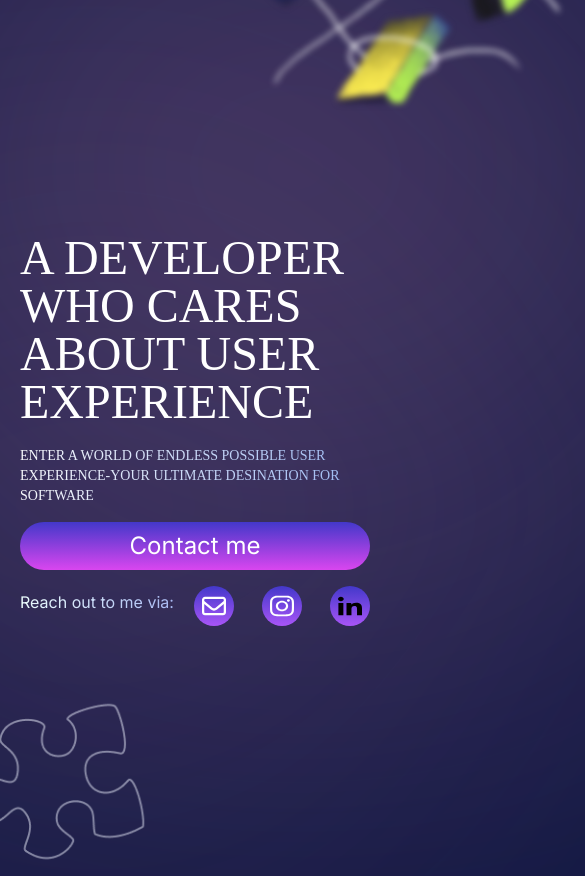
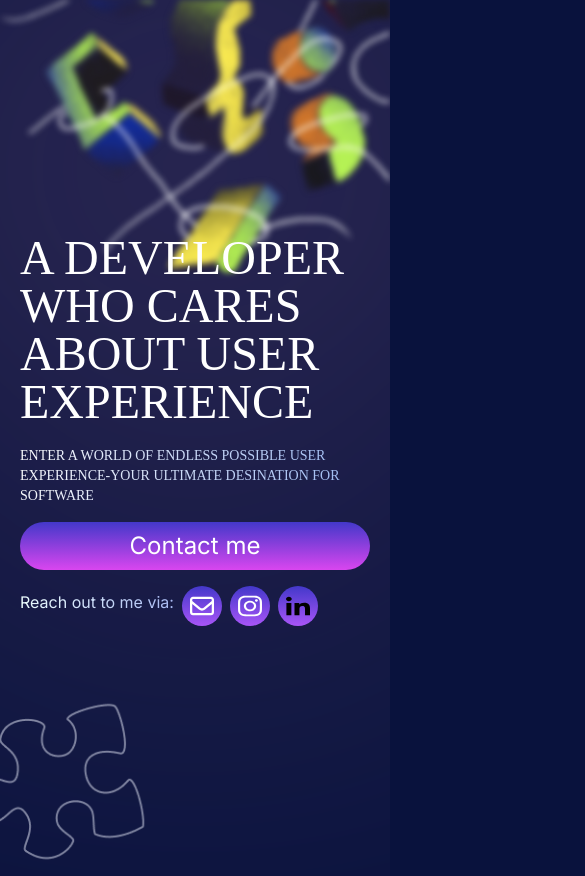
Before and after one commit to Ajitesh72/portfolio_v3, a Next.js app in the folder client/: page / in a window 390 px wide. Shown: the whole page, 585 px wide, since content can reach past the window. Built offline with nearby package versions, Linux system fonts and the light colour scheme.

Commit message:
home page done

```diff
--- a/client/src/app/landing.tsx
+++ b/client/src/app/landing.tsx
@@ -13,13 +13,13 @@ import Image from "next/image";
 const Landing = () => {
   return (
     <div className="bg-[#09123D] h-screen relative">
-      <div className="w-[70vh] h-[40vh] bg-pink-300 absolute left-0 top-0 rounded-full blur-[300px]" />
-      <div className="w-[70vh] h-[20vh] bg-pink-300 absolute right-0 bottom-[30vh] rounded-full blur-[300px]" />
+      <div className="w-screen h-[40vh] sm:w-[70vh] sm:h-[40vh] bg-pink-300 absolute left-0 top-0 rounded-full blur-[300px]" />
+      <div className="w-0 h-[40vh]  sm:w-[70vh] sm:h-[20vh] bg-pink-300 absolute right-0 bottom-[30vh] rounded-full blur-[300px]" />
       <Image
       src="/photos/topRight.png"
       width={700}
       height={700}
-      className="absolute top-[-20vh] right-[-20vh] md:top-0 md:right-0 z-0 blur-[3px]"
+      className=" absolute top-[0vh] -[10vh] md:top-0 md:right-0 z-0 blur-[3px]"
       alt="Picture of the topmesh"
     />
       <Image
@@ -31,25 +31,25 @@ const Landing = () => {
     />
       <div className="text-white flex justify-between h-screen items-center mx-5 md:mx-10">
         {/* left part */}
-        <div className="relative w-screen xl:w-[100vh]">
-          <div className=" flex flex-wrap text-white text-5xl mb-5 xl:text-7xl fontGamja mt-4">
+        <div className="relative md:w-screen xl:w-[100vh]">
+          <div className="w-full flex  text-white text-5xl mb-5 xl:text-7xl fontGamja mt-4">
             A DEVELOPER WHO CARES ABOUT USER EXPERIENCE
           </div>
 
-          <div className=" flex flex-wrap text-sm xl:text-3xl bg-gradient-to-r from-[#F8F9FD] to-[#99B7F1] fontGamja bg-clip-text text-transparent">
+          <div className="w-full flex flex-wrap text-sm xl:text-3xl bg-gradient-to-r from-[#F8F9FD] to-[#99B7F1] fontGamja bg-clip-text text-transparent">
             ENTER A WORLD OF ENDLESS POSSIBLE USER EXPERIENCE-YOUR ULTIMATE
             DESINATION FOR SOFTWARE
           </div>
-          <div className="w-full/2 my-4 mr-0 md:mr-10 xl:my-6 h-12 xl:h-16 font-semi-bold cursor-pointer bg-gradient-to-b from-indigo-700 to-fuchsia-500 hover:bg-gradient-to-b hover:from-indigo-900 hover:to-purple-500 rounded-full flex justify-center items-center text-2xl xl:text-3xl">
+          <div className="w-full md:w-full/2 my-4 mr-0 md:mr-10 xl:my-6 h-12 xl:h-16 font-semi-bold cursor-pointer bg-gradient-to-b from-indigo-700 to-fuchsia-500 hover:bg-gradient-to-b hover:from-indigo-900 hover:to-purple-500 rounded-full flex justify-center items-center text-2xl xl:text-3xl">
             {" "}
             Contact me
           </div>
-          <div className="flex text-md sm:text-xl xl:text-3xl ">
+          <div className="flex  text-md sm:text-xl xl:text-3xl ">
             <span className="flex flex-wrap  my-1 xl:my-5 bg-gradient-to-r from-[#ECFDFE] to-[#a8b9f2] bg-clip-text text-transparent" >
               Reach out to me via:
               </span>
             {/* E-mail */}
-            <div className="h-10 w-10 xl:w-20 xl:h-20 flex rounded-full bg-gradient-to-b from-indigo-700 to-purple-500 ml-5 cursor-pointer hover:bg-gradient-to-b hover:from-indigo-900 hover:to-purple-500">
+            <div className="flex flex-wrap h-10 w-10 xl:w-20 xl:h-20 rounded-full bg-gradient-to-b from-indigo-700 to-purple-500 ml-2 sm:ml-5 cursor-pointer hover:bg-gradient-to-b hover:from-indigo-900 hover:to-purple-500">
               <svg
                 className="h-full w-full px-2 py-2 xl:px-5 xl:py-5 justify-center items-center"
                 viewBox="0 0 52 40"
@@ -63,7 +63,7 @@ const Landing = () => {
               </svg>
             </div>
             {/* Instagram */}
-            <div className="h-10 w-10 xl:w-20 xl:h-20 flex rounded-full bg-gradient-to-b from-indigo-700 to-purple-500 ml-7 cursor-pointer hover:bg-gradient-to-b hover:from-indigo-900 hover:to-purple-500">
+            <div className="h-10 w-10 xl:w-20 xl:h-20 flex rounded-full bg-gradient-to-b from-indigo-700 to-purple-500 ml-2 xs:ml-7 cursor-pointer hover:bg-gradient-to-b hover:from-indigo-900 hover:to-purple-500">
               <svg
                 className="h-full w-full px-2 py-2 xl:px-5 xl:py-5 justify-center items-center"
                 viewBox="0 0 52 45"
@@ -77,7 +77,7 @@ const Landing = () => {
               </svg>
             </div>
             {/* linkedin */}
-            <div className="h-10 w-10 xl:w-20 xl:h-20 flex rounded-full bg-gradient-to-b from-indigo-700 to-purple-500 ml-7 cursor-pointer hover:bg-gradient-to-b hover:from-indigo-900 hover:to-purple-500">
+            <div className="h-10 w-10 xl:w-20 xl:h-20 flex rounded-full bg-gradient-to-b from-indigo-700 to-purple-500 ml-2 xs:ml-7 cursor-pointer hover:bg-gradient-to-b hover:from-indigo-900 hover:to-purple-500">
               <svg
                 className="h-full w-full px-2 py-2 xl:px-5 xl:py-5 justify-center items-center"
                 viewBox="0 0 46 35"
@@ -93,7 +93,7 @@ const Landing = () => {
           </div>
         </div>
         {/* right part */}
-        <div className="relative  hidden md:flex h-screen/2 ml-10 xl:ml-0 ">
+        <div className="relative hidden md:flex h-screen/2 ml-10 xl:ml-0 ">
         <Image
       src="/photos/monster.png"
       width={700}
```
